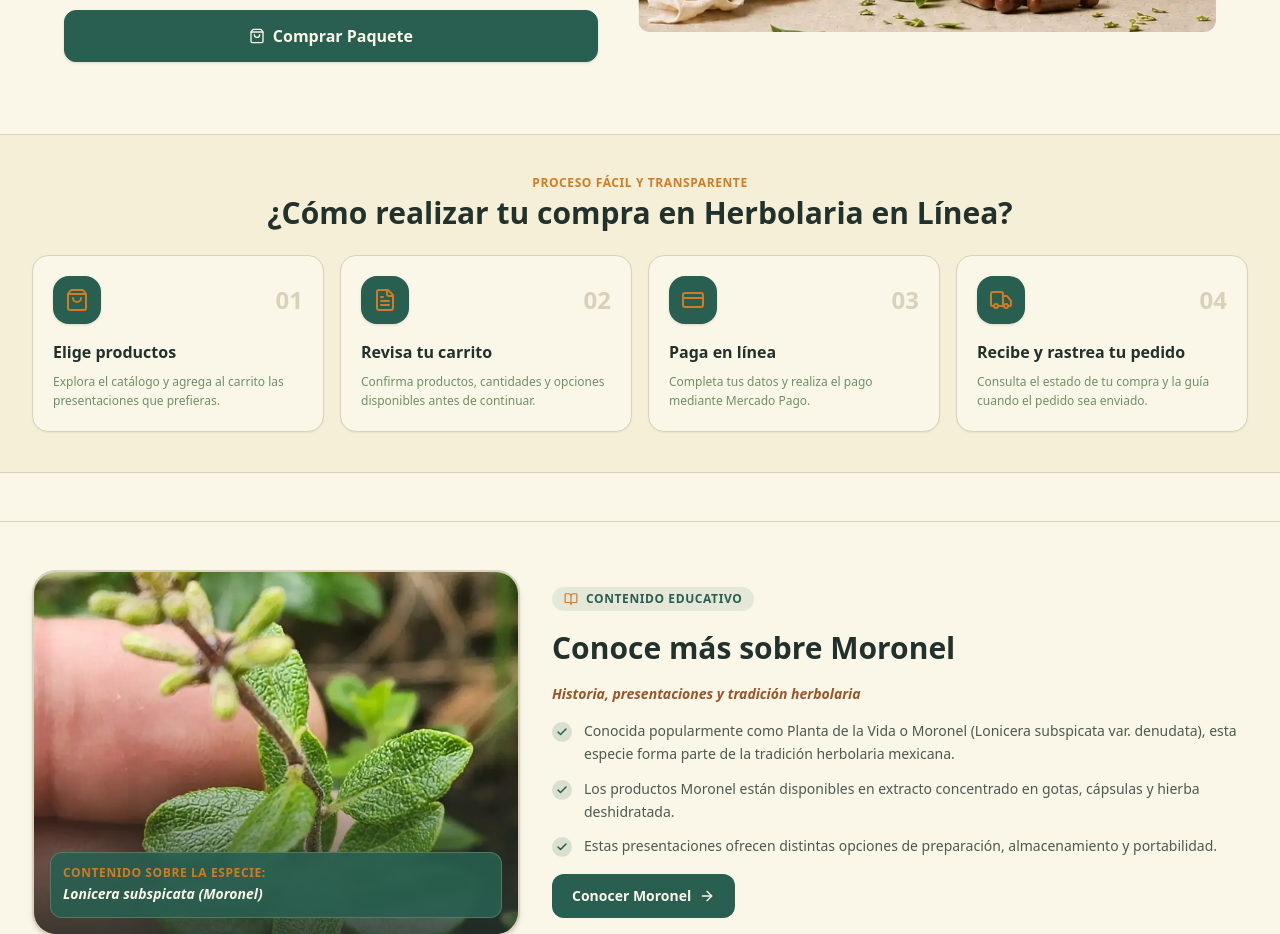
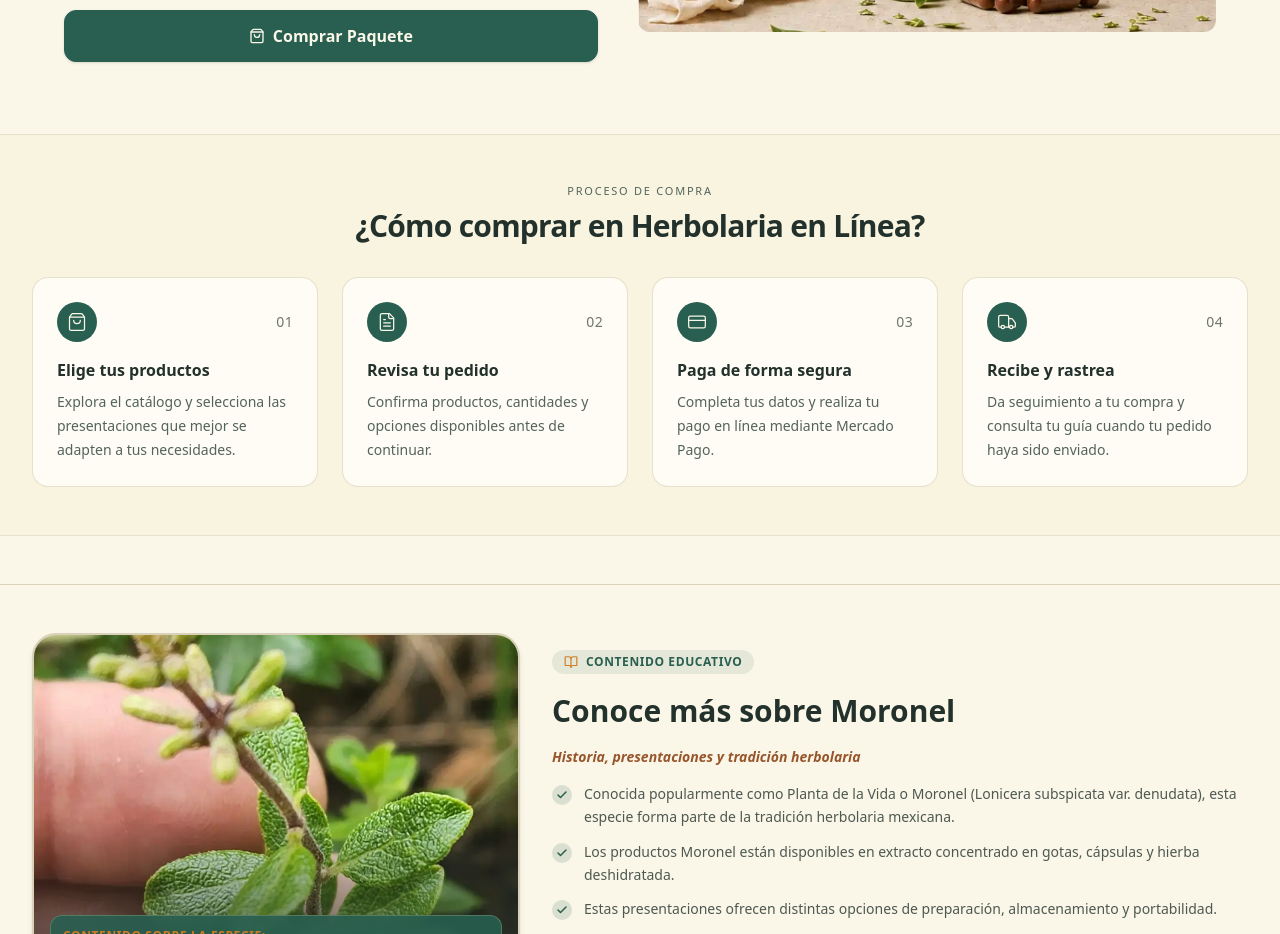
Before and after one commit to cantor-systems/herbolaria-en-linea, a Next.js app: page / in a window 1280 px wide. Shown: the part 3980-4914 px from the top of the page. Built offline with nearby package versions, Linux system fonts and the light colour scheme; no server answers.

Commit message:
style(marketing): refine how-to-buy section (#27)

```diff
--- a/package.json
+++ b/package.json
@@ -5,7 +5,7 @@
   "scripts": {
     "dev": "next dev",
     "build": "next build",
-    "test": "node --disable-warning=MODULE_TYPELESS_PACKAGE_JSON --test tests/mercadopago/preferencePolicy.test.mts tests/mercadopago/preferenceLifecycle.test.mts tests/migrations/preferenceExpirationMigration.test.mts tests/marketing/promotionalSlider.test.mts tests/marketing/promotionalSliderUi.test.mjs tests/marketing/homeCategories.test.mjs tests/marketing/featuredPromoPackage.test.mjs",
+    "test": "node --disable-warning=MODULE_TYPELESS_PACKAGE_JSON --test tests/mercadopago/preferencePolicy.test.mts tests/mercadopago/preferenceLifecycle.test.mts tests/migrations/preferenceExpirationMigration.test.mts tests/marketing/promotionalSlider.test.mts tests/marketing/promotionalSliderUi.test.mjs tests/marketing/homeCategories.test.mjs tests/marketing/featuredPromoPackage.test.mjs tests/marketing/howToBuySteps.test.mjs",
     "test:db:h7": "supabase test db supabase/tests/database/h7_preference_expiration_test.sql",
     "test:postgrest:h7": "node tests/integration/postgrestPreferenceRpcs.mjs",
     "typecheck": "tsc --noEmit",
--- a/src/components/marketing/HowToBuySteps.tsx
+++ b/src/components/marketing/HowToBuySteps.tsx
@@ -6,44 +6,42 @@ export const HowToBuySteps: React.FC = () => {
   const stepIcons = [ShoppingBag, FileText, CreditCard, Truck];
 
   return (
-    <section className="py-10 bg-[#F4EFD6] border-y border-[#D9D1B9]">
-      <div className="max-w-7xl mx-auto px-4 sm:px-6 lg:px-8 text-center space-y-6">
-        <div>
-          <span className="text-xs font-extrabold text-[#D17B24] uppercase tracking-wider block mb-1">
-            Proceso Fácil y Transparente
+    <section aria-labelledby="how-to-buy-title" className="py-8 sm:py-10 lg:py-12 bg-[#F4EFD6]/45 border-y border-[#D9D1B9]/50">
+      <div className="max-w-7xl mx-auto px-4 sm:px-6 lg:px-8">
+        <div className="max-w-2xl mx-auto mb-6 sm:mb-8 text-center">
+          <span className="block mb-2 text-[11px] font-medium tracking-[0.16em] text-[#53645B]">
+            PROCESO DE COMPRA
           </span>
-          <h2 className="text-2xl sm:text-3xl font-extrabold text-[#23312C]">
-            ¿Cómo realizar tu compra en Herbolaria en Línea?
+          <h2 id="how-to-buy-title" className="text-2xl sm:text-3xl font-semibold leading-tight tracking-tight text-[#23312C]">
+            ¿Cómo comprar en Herbolaria en Línea?
           </h2>
         </div>
 
-        <div className="grid grid-cols-1 sm:grid-cols-2 lg:grid-cols-4 gap-4">
+        <ol role="list" className="grid grid-cols-1 sm:grid-cols-2 lg:grid-cols-4 sm:auto-rows-fr gap-4 sm:gap-5 lg:gap-6">
           {HOMEPAGE_CONTENT.howToBuySteps.map((item, idx) => {
             const Icon = stepIcons[idx] || ShoppingBag;
             return (
-              <div
-                key={idx}
-                className="bg-[#FAF7E8] p-5 rounded-2xl border border-[#D9D1B9] shadow-xs text-left relative flex flex-col justify-between"
+              <li
+                key={item.step}
+                className="h-full p-5 sm:p-6 lg:p-5 xl:p-6 rounded-2xl border border-[#D9D1B9]/65 bg-[#FFFCF5]"
               >
-                <div>
-                  <div className="flex items-center justify-between mb-4">
-                    <div className="w-12 h-12 rounded-2xl bg-[#285F50] text-[#FAF7E8] flex items-center justify-center font-extrabold shadow-sm">
-                      <Icon className="w-6 h-6 text-[#D17B24]" />
-                    </div>
-                    <span className="text-2xl font-black text-[#D9D1B9]">{item.step}</span>
+                <div className="flex items-center justify-between mb-3 sm:mb-4">
+                  <div className="w-9 h-9 sm:w-10 sm:h-10 rounded-full bg-[#285F50] text-[#FAF7E8] flex items-center justify-center">
+                    <Icon className="w-[18px] h-[18px] sm:w-5 sm:h-5" strokeWidth={1.5} aria-hidden="true" />
                   </div>
+                  <span className="text-sm font-medium tabular-nums tracking-wide text-[#6F7767]" aria-hidden="true">{item.step}</span>
+                </div>
 
-                  <h3 className="font-extrabold text-[#23312C] text-base mb-2">
-                    {item.title}
-                  </h3>
-                  <p className="text-xs text-[#6F8F69] leading-relaxed">
-                    {item.description}
-                  </p>
-                </div>
-              </div>
+                <h3 className="mb-2 text-base font-semibold leading-6 text-[#23312C]">
+                  {item.title}
+                </h3>
+                <p className="text-sm leading-6 text-[#53645B]">
+                  {item.description}
+                </p>
+              </li>
             );
           })}
-        </div>
+        </ol>
       </div>
     </section>
   );
--- a/src/content/homepage.ts
+++ b/src/content/homepage.ts
@@ -58,23 +58,23 @@ export const HOMEPAGE_CONTENT = {
   howToBuySteps: [
     {
       step: '01',
-      title: 'Elige productos',
-      description: 'Explora el catálogo y agrega al carrito las presentaciones que prefieras.',
+      title: 'Elige tus productos',
+      description: 'Explora el catálogo y selecciona las presentaciones que mejor se adapten a tus necesidades.',
     },
     {
       step: '02',
-      title: 'Revisa tu carrito',
+      title: 'Revisa tu pedido',
       description: 'Confirma productos, cantidades y opciones disponibles antes de continuar.',
     },
     {
       step: '03',
-      title: 'Paga en línea',
-      description: 'Completa tus datos y realiza el pago mediante Mercado Pago.',
+      title: 'Paga de forma segura',
+      description: 'Completa tus datos y realiza tu pago en línea mediante Mercado Pago.',
     },
     {
       step: '04',
-      title: 'Recibe y rastrea tu pedido',
-      description: 'Consulta el estado de tu compra y la guía cuando el pedido sea enviado.',
+      title: 'Recibe y rastrea',
+      description: 'Da seguimiento a tu compra y consulta tu guía cuando tu pedido haya sido enviado.',
     },
   ],
   faq: [
```
Also changed, not shown: 1 other file (tests, documents, lock files or other folders).
